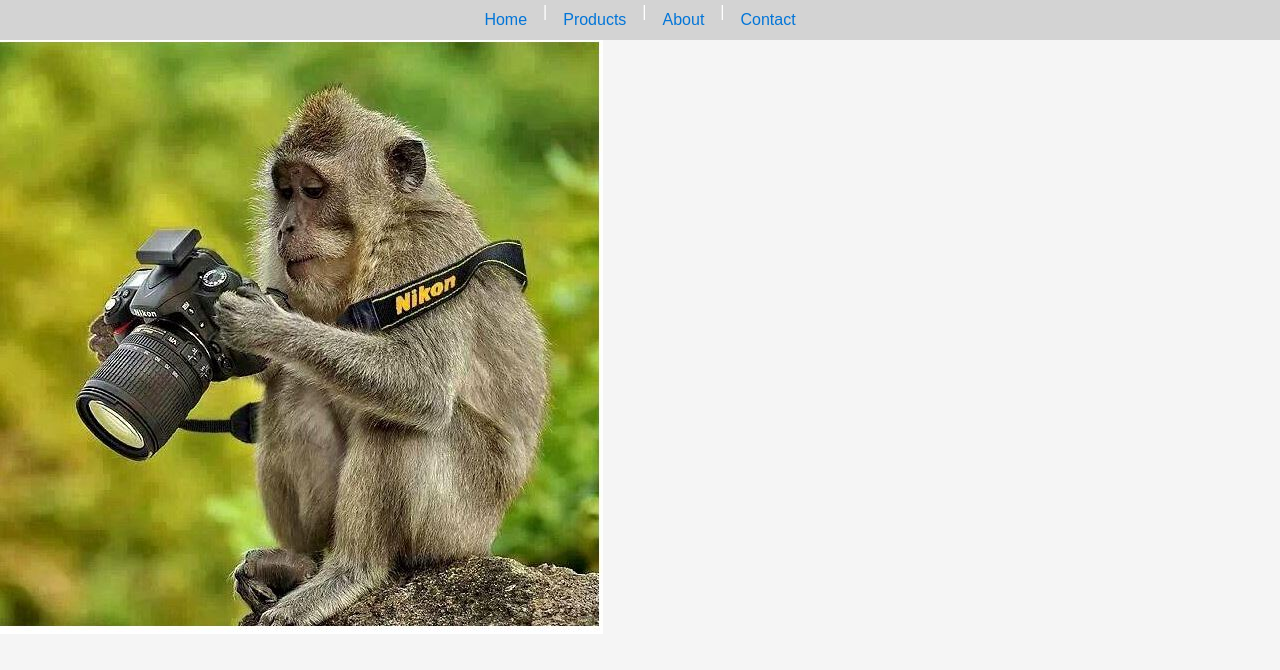
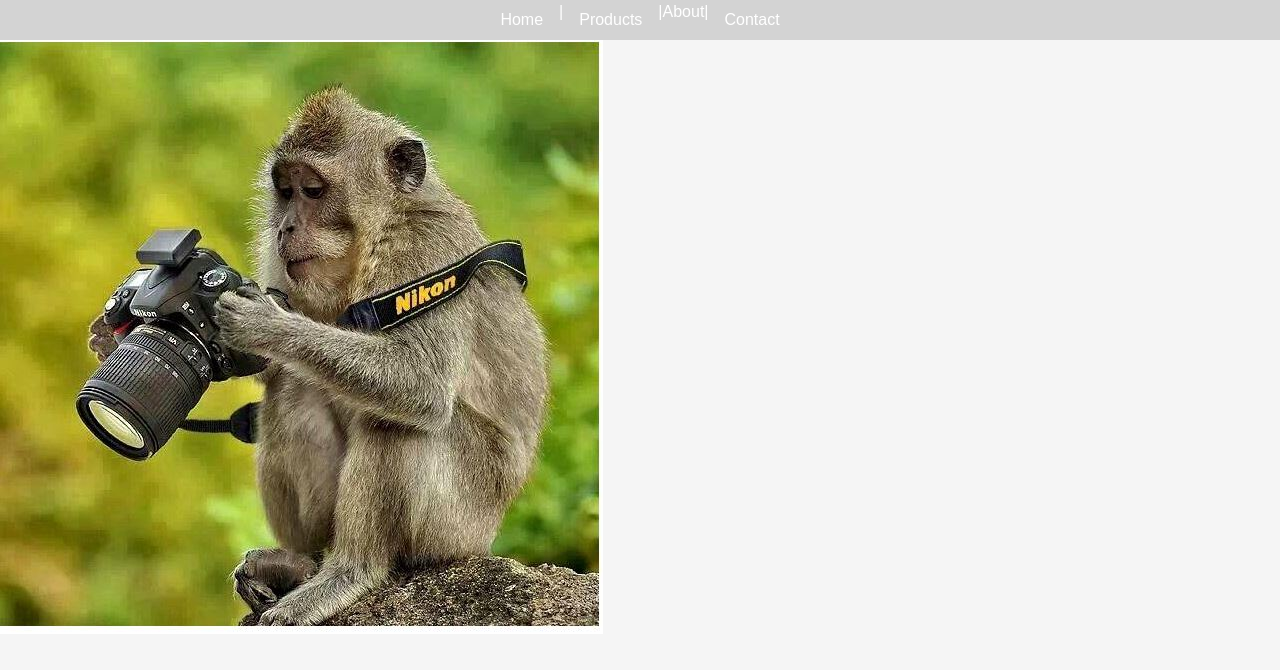
Before and after one commit to jstmsolution/jstmsolution.github.io, a plain HTML site: page index.html in a window 1280 px wide. Drawn offline with nearby package versions, Linux system fonts and the light colour scheme.

Commit message:
Update 1

```diff
--- a/assets/style/style.css
+++ b/assets/style/style.css
@@ -18,7 +18,7 @@
 	font-family: sans-serif;
     text-align: center;
 }
-li {
+a {
 	color: white;
 }
 
--- a/index.html
+++ b/index.html
@@ -24,7 +24,7 @@
   <p>|</p>
   </li>
   <li class="nav-item">
-    <a class="nav-link" href="assets/pages/about.html">About</a>
+    <a  href="assets/pages/about.html">About</a>
   </li>
   <li class="nav-item">
   <p>|</p>
```
